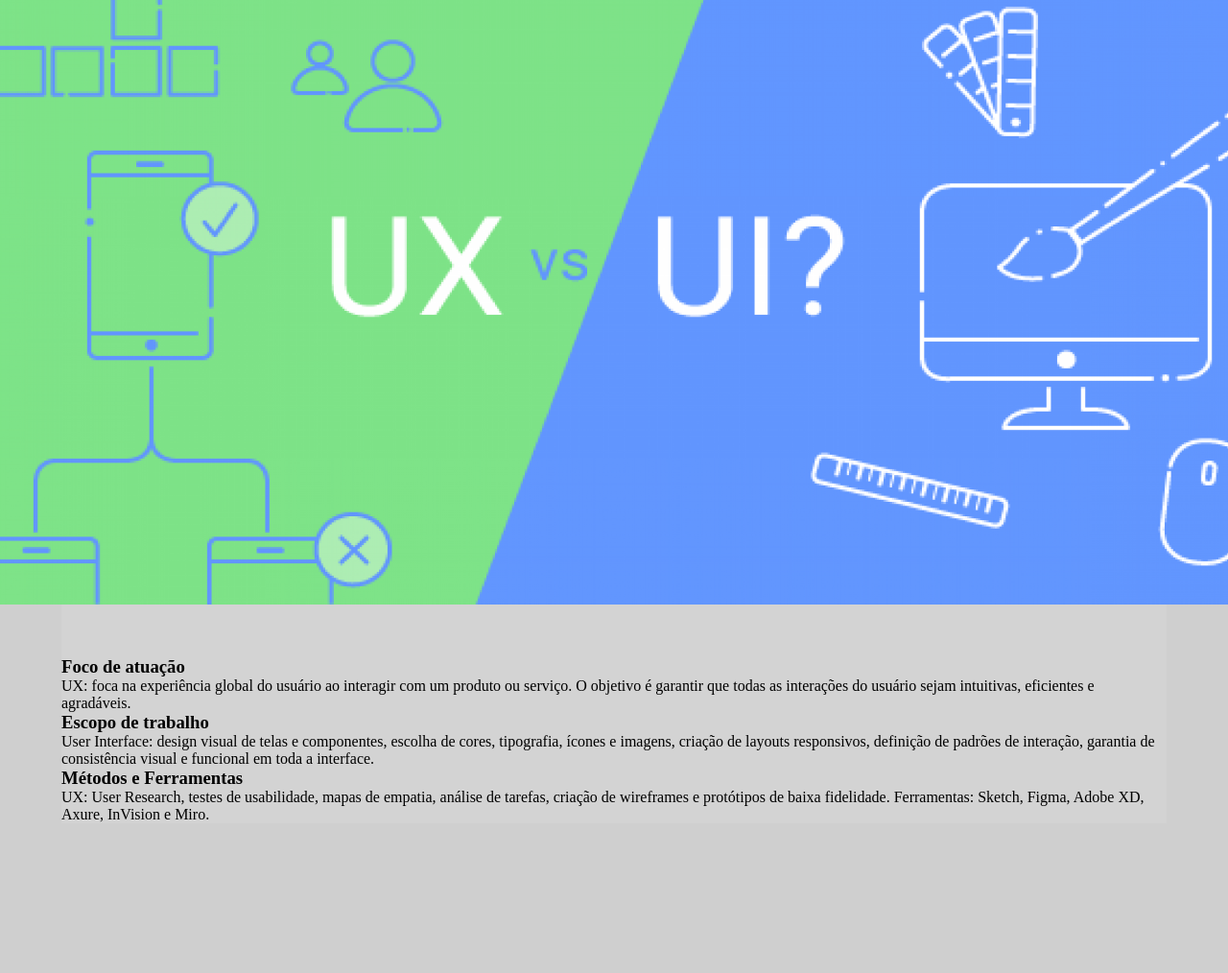
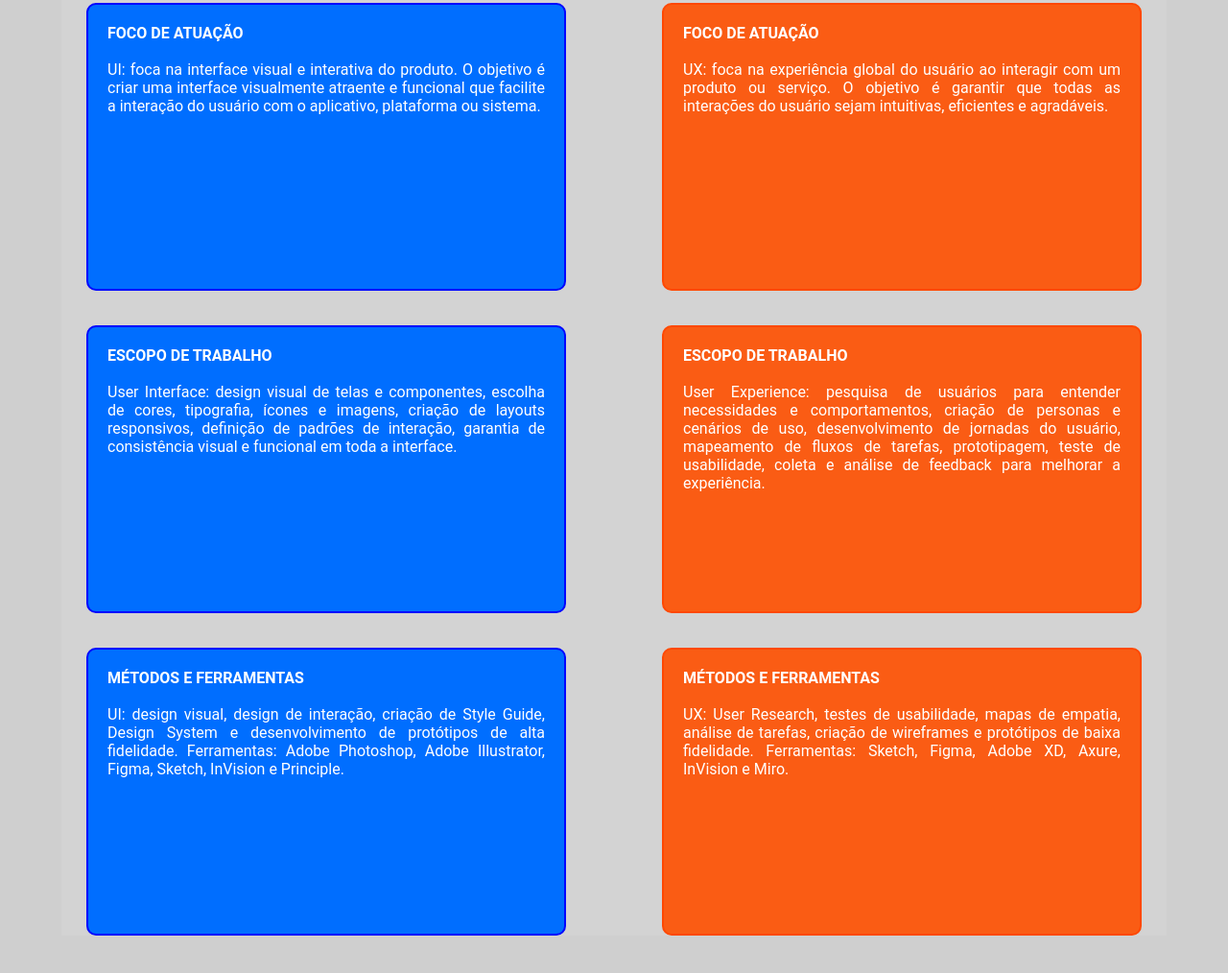
Before and after one commit to Gabrielsande/SiteUiUx2-Casa, a plain HTML site: page diferencas.html in a window 1280 px wide. Shown: the part 244-1258 px from the top of the page at 96% size. Before the commit the page ends 1166 px from the top, so only its background shows below. Drawn offline with Linux system fonts and the light colour scheme.

Commit message:
sandes commit
sandes commit

```diff
--- a/css/style.css
+++ b/css/style.css
@@ -159,28 +159,50 @@
 }
 
 /*INICIALIZAÇÃO DO difereca.html*/
-.sectionDiferencas {
-    border: 2px solid black;
-    border-radius: 10px;
-    padding: 10px;
-    background-color: rgb(0, 47, 255);
-    font-size: large;
-    font-family: Cambria, Cochin, Georgia, Times, 'Times New Roman', serif;
-    color: white;
+
+.sectionDiferencaUiUx {
+    display: flex;
+    justify-content: space-between;
+    gap: 100px;
 }
 
-.imgDiferenca img {
-    width: 1300px;
-    height: 700px;
-    border-radius: 10px;
-    display: flex;
-    justify-content: center;
-    align-items: center;
+.articleUi23 {
+    flex-direction: column;
+    flex-wrap: wrap;
+
 }
 
-table, th, td{
-    border: 1px solid black;
+.diferencaUi {
+    width: 500px;
+    height: 300px;
+    border: 2px solid rgb(0, 4, 255);
+    border-radius: 10px;
+    justify-content: space-between;
+    background-color: rgb(0, 110, 255);
+    padding: 20px;
+    text-align: justify;
+    color: white;
+    font-family: "Roboto", sans-serif;
+    font-weight: 400;
+    font-style: normal;
+
 }
+
+.diferencaUx {
+    width: 500px;
+    height: 300px;
+    border: 2px solid rgb(255, 72, 0);
+    border-radius: 10px;
+    justify-content: space-between;
+    background-color: rgba(252, 88, 13, 0.959);
+    padding: 20px;
+    text-align: justify;
+    color: white;
+    font-family: "Roboto", sans-serif;
+    font-weight: 400;
+    font-style: normal;
+}
+
 /*INICIALIZAÇÃOI DO FerraTec.html*/
 .sectionFerraTec {
     border: 2px solid black;
@@ -222,7 +244,7 @@
 }
 
 /*INICIALIZAÇÃO DE usoAplicacao.html*/
-.usoAplicacao {
+.usoAplicacaoUi{
     border: 2px solid black;
     border-radius: 10px;
     padding: 10px;
@@ -230,8 +252,20 @@
     font-size: large;
     font-family: Cambria, Cochin, Georgia, Times, 'Times New Roman', serif;
     color: white;
+    width: 600px;
 }
+.usoAplicacaoUx{
+    border: 2px solid black;
+    border-radius: 10px;
+    padding: 10px;
+    background-color:rgba(252, 88, 13, 0.959);
+    font-size: large;
+    font-family: Cambria, Cochin, Georgia, Times, 'Times New Roman', serif;
+    color: white;
+    width: 600px;
 
+
+}
 /*INICIALIZAÇÃO DO principiosDesign.html*/
 
 .principiosDesign {
@@ -252,7 +286,7 @@
     background: #bdbaba;
     border-radius: 10px;
     box-shadow: 0 4px 8px rgba(0, 0, 0, 0.1);
-     font-family: Arial, sans-serif;
+    font-family: Arial, sans-serif;
     display: flex;
     justify-content: center;
     align-items: center;
@@ -268,11 +302,13 @@
     transition: transform 0.5s ease-in-out;
 
 }
-.player .imgJoca{
+
+.player .imgJoca {
     width: 100%;
     max-width: 200px;
     border-radius: 10px;
 }
+
 .player {
     min-width: 100%;
     box-sizing: border-box;
@@ -288,11 +324,12 @@
 
 }
 
-.player-info img{
+.player-info img {
     width: 50px;
     height: 50px;
     border-radius: 160px;
 }
+
 .player-info {
     margin-top: 10px;
 
@@ -334,13 +371,15 @@
 .carousel-button.next {
     right: 10px;
 }
-.imgInsta{
+
+.imgInsta {
     width: 60px;
     height: 10px;
     padding: 5px;
     border-radius: 160px;
 }
-.insta{
+
+.insta {
     justify-content: center;
     display: flex;
     align-items: center;
--- a/diferencas.html
+++ b/diferencas.html
@@ -28,35 +28,66 @@
             </nav>
         </div>
     </header>
+    <main><h1>DIFERENÇAS</h1> <br><br>
 
+        <section class="sectionDiferencaUiUx">
 
-    <main>
-        <div class="imgDiferenca">
-            <img src="img/imgDiferenca1.png" alt="">
-        </div><br><br><br>
-        <section class="sectionDiferencasUi">
-            <h3>Foco de atuação</h3>
+            <article class="articleUi23">
+                <div class="diferencaUi">
+                    <h4>FOCO DE ATUAÇÃO</h4><br>
                     <p>
-                UX: foca na experiência global do usuário ao interagir com um produto ou serviço. O objetivo é garantir
-                que todas as interações do usuário sejam intuitivas, eficientes e agradáveis.
+                        UI: foca na interface visual e interativa do produto. O objetivo é criar uma interface
+                        visualmente atraente e funcional que facilite a interação do usuário com o aplicativo,
+                        plataforma ou sistema. </p>
+                </div>
+                <br><br>
+                <div class="diferencaUi">
+
+                    <h4>ESCOPO DE TRABALHO</h4><br>
+                    <p>
+                        User Interface: design visual de telas e componentes, escolha de cores, tipografia, ícones e
+                        imagens, criação de layouts responsivos, definição de padrões de interação, garantia de
+                        consistência visual e funcional em toda a interface.
                     </p>
-            <h3>Escopo de trabalho</h3>
+
+                </div><br><br>
+                <div class="diferencaUi">
+                    <h4>MÉTODOS E FERRAMENTAS</h4><br>
                     <p>
-                User Interface: design visual de telas e componentes, escolha de cores, tipografia, ícones e imagens,
-                criação de layouts responsivos, definição de padrões de interação, garantia de consistência visual e
-                funcional em toda a interface.
+                        UI: design visual, design de interação, criação de Style Guide, Design System e desenvolvimento
+                        de protótipos de alta fidelidade. Ferramentas: Adobe Photoshop, Adobe Illustrator, Figma,
+                        Sketch, InVision e Principle.</p>
+                </div>
+            </article>
+            <article>
+                <div class="diferencaUx">
+
+                    <h4>FOCO DE ATUAÇÃO</h4><br>
+                    <p>
+                        UX: foca na experiência global do usuário ao interagir com um produto ou serviço. O objetivo é
+                        garantir que todas as interações do usuário sejam intuitivas, eficientes e agradáveis.
                     </p>
-            <h3>Métodos e Ferramentas</h3>
+                </div>
+                <br><br>
+                <div class="diferencaUx">
+                    <h4>ESCOPO DE TRABALHO</h4><br>
                     <p>
-                UX: User Research, testes de usabilidade, mapas de empatia, análise de tarefas, criação de wireframes e
-                protótipos de baixa fidelidade. Ferramentas: Sketch, Figma, Adobe XD, Axure, InVision e Miro.
+                        User Experience: pesquisa de usuários para entender necessidades e comportamentos, criação de
+                        personas e cenários de uso, desenvolvimento de jornadas do usuário, mapeamento de fluxos de
+                        tarefas, prototipagem, teste de usabilidade, coleta e análise de feedback para melhorar a
+                        experiência.</p>
+                </div>
+                <br><br>
+                <div class="diferencaUx">
+                    <h4>MÉTODOS E FERRAMENTAS</h4><br>
+                    <p>UX: User Research, testes de usabilidade, mapas de empatia, análise de tarefas, criação de
+                        wireframes e protótipos de baixa fidelidade. Ferramentas: Sketch, Figma, Adobe XD, Axure,
+                        InVision e Miro.
                     </p>
+                </div>
+            </article>
         </section>
-        <section class="SectionDiferencasUx">
-            <p>
 
-            </p>
-        </section>
     </main>
 </body>
 
```
Also changed, not shown: usoAplicacao.html (+59 -38 lines). Lines whose indentation alone changed are shown as unchanged.
